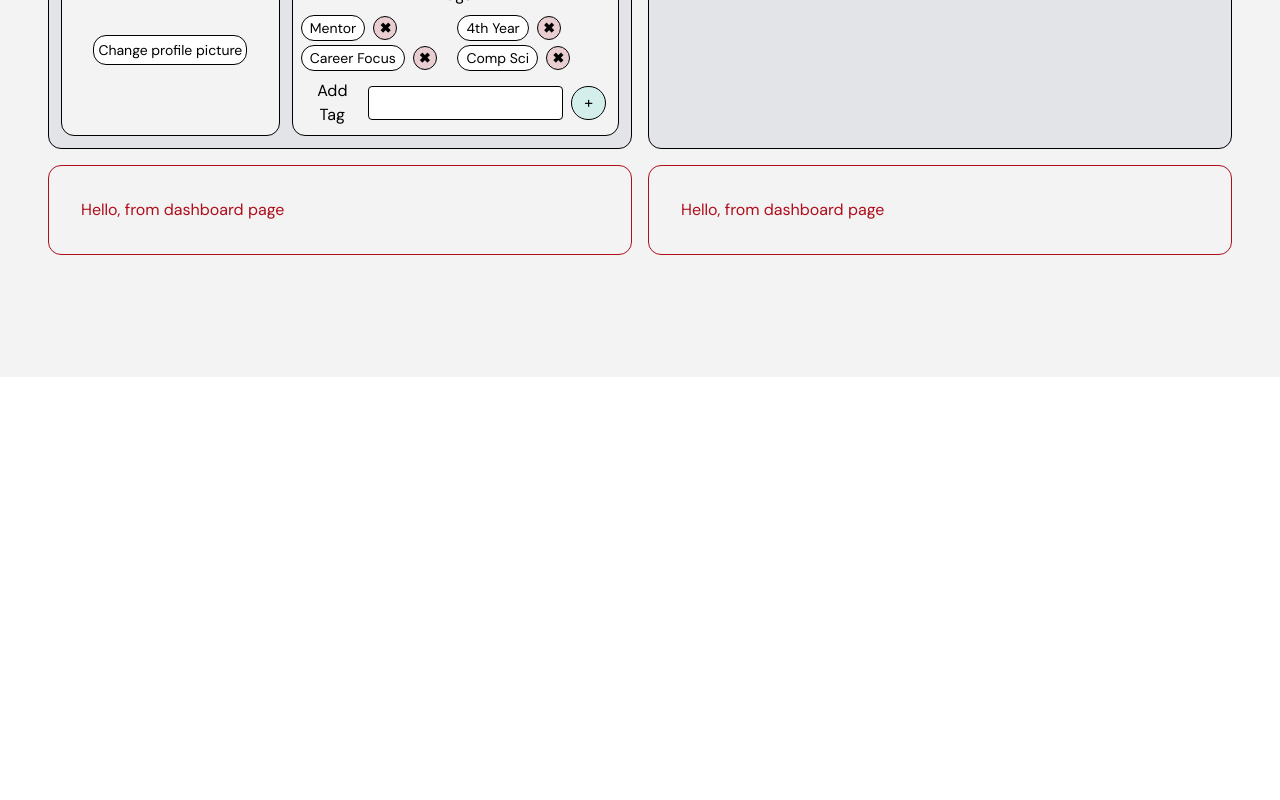
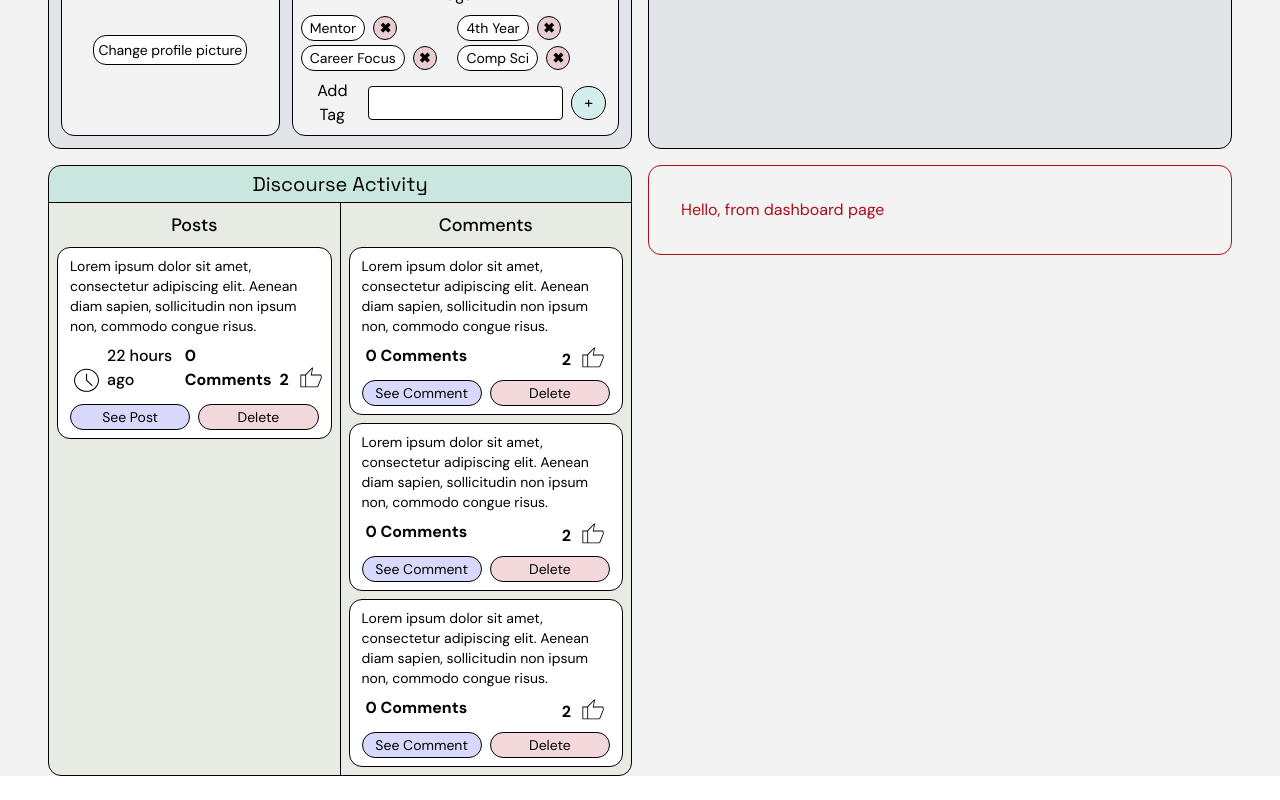
Before and after one commit to yasmine-thandi/yu-circle, a React (Vite) app in the folder frontend/: page /dashboard in a window 1280 px wide. Shown: the part 423-1223 px from the top of the page. Before the commit the page ends 800 px from the top, so only its background shows below. Built offline with nearby package versions, Linux system fonts and the light colour scheme.

Commit message:
added dicourse component to dashboard

```diff
--- a/frontend/src/App.tsx
+++ b/frontend/src/App.tsx
@@ -10,7 +10,7 @@ import DiscoursePage from './pages/DiscoursePage';
 
 function App() {
   return (
-    <div className="bg-offwhite h-screen w-screen min-w-[1000px]">
+    <div className="bg-offwhite w-screen min-w-[1000px]">
 
         <Routes>
 
--- a/frontend/src/components/Dashboard/DiscourseComp.tsx
+++ b/frontend/src/components/Dashboard/DiscourseComp.tsx
@@ -1,13 +1,158 @@
 import React from "react";
+import Thumbs from "/thumbs.svg";
+import Clock from "/clock.svg";
 
 const DiscourseComp: React.FC = () => {
   return (
 
-    <main className="flex flex-col items-center">
+    <main className="flex flex-col items-center bg-light-green border b-black rounded-lg w-full">
 
-      <p className="text-red p-8 border b-red rounded-lg w-full">
-        Hello, from dashboard page
-      </p>
+      <div className="bg-mint rounded-t-lg border-b b-black text-center font-fancy py-1 text-xl w-full">
+        Discourse Activity
+      </div>
+
+      {/* Main Section */}
+      <div className="flex flex-row w-full">
+
+        {/* Post Section */}
+        <div className="w-[50%] flex flex-col gap-2 m-2 text-center">
+
+          <h1 className="font-medium text-lg"> Posts </h1>
+
+          {/* Comment Bubble*/}
+          <div className="bg-white border b-black rounded-lg p-2 px-3 text-left">
+              <p className="text-sm">
+              Lorem ipsum dolor sit amet, consectetur adipiscing elit. Aenean diam sapien, sollicitudin non ipsum non, commodo congue risus.
+              </p>
+
+              <div className="flex flex-row gap-2 justify-between mt-2 mx-1 font-bold items-end">
+
+                <div className="flex flex-row items-end font-medium">
+                  <img src={Clock} className="h-6 pr-2"/>
+                  <span> 22 hours ago </span>
+                </div>
+
+                <p>
+                  0 Comments
+                </p>
+
+                <div className="flex flex-row items-end">
+                  <span> 2 </span>
+                  <img src={Thumbs} className="h-7 pl-2"/>
+                </div>
+
+              </div>
+              <div className="flex flex-row gap-2 justify-center mt-3">
+                <button className=" w-full py-0.5 rounded-lg border b-black cursor-pointer text-sm bg-purple hover:bg-bright-purple transition-colors duration-300">
+                See Post
+                </button>
+
+                <button className="w-full py-0.5 rounded-lg border b-black cursor-pointer text-sm bg-light-red hover:bg-red/40 transition-colors duration-300">
+                Delete
+                </button>
+              </div>
+          </div>
+        </div>
+
+        <div className="border-r-1"></div>
+
+        {/* Comment Section */}
+        <div className="w-[50%] flex flex-col gap-2 m-2 text-center">
+
+          <h1 className="font-medium text-lg"> Comments </h1>
+
+          {/* Comment Bubble*/}
+          <div className="bg-white border b-black rounded-lg p-2 px-3 text-left">
+              <p className="text-sm">
+              Lorem ipsum dolor sit amet, consectetur adipiscing elit. Aenean diam sapien, sollicitudin non ipsum non, commodo congue risus.
+              </p>
+
+              <div className="flex flex-row gap-2 justify-between mt-2 mx-1 font-bold">
+
+                <p>
+                  0 Comments
+                </p>
+
+                <div className="flex flex-row items-end">
+                  <span> 2 </span>
+                  <img src={Thumbs} className="h-7 pl-2"/>
+                </div>
+
+              </div>
+              <div className="flex flex-row gap-2 justify-center mt-2">
+                <button className=" w-full py-0.5 rounded-lg border b-black cursor-pointer text-sm bg-purple hover:bg-bright-purple transition-colors duration-300">
+                See Comment
+                </button>
+
+                <button className="w-full py-0.5 rounded-lg border b-black cursor-pointer text-sm bg-light-red hover:bg-red/40 transition-colors duration-300">
+                Delete
+                </button>
+              </div>
+          </div>
+
+          {/* Comment Bubble*/}
+          <div className="bg-white border b-black rounded-lg p-2 px-3 text-left">
+              <p className="text-sm">
+              Lorem ipsum dolor sit amet, consectetur adipiscing elit. Aenean diam sapien, sollicitudin non ipsum non, commodo congue risus.
+              </p>
+
+              <div className="flex flex-row gap-2 justify-between mt-2 mx-1 font-bold">
+
+                <p>
+                  0 Comments
+                </p>
+
+                <div className="flex flex-row items-end">
+                  <span> 2 </span>
+                  <img src={Thumbs} className="h-7 pl-2"/>
+                </div>
+
+              </div>
+              <div className="flex flex-row gap-2 justify-center mt-2">
+                <button className=" w-full py-0.5 rounded-lg border b-black cursor-pointer text-sm bg-purple hover:bg-bright-purple transition-colors duration-300">
+                See Comment
+                </button>
+
+                <button className="w-full py-0.5 rounded-lg border b-black cursor-pointer text-sm bg-light-red hover:bg-red/40 transition-colors duration-300">
+                Delete
+                </button>
+              </div>
+          </div>
+
+          {/* Comment Bubble*/}
+          <div className="bg-white border b-black rounded-lg p-2 px-3 text-left">
+              <p className="text-sm">
+              Lorem ipsum dolor sit amet, consectetur adipiscing elit. Aenean diam sapien, sollicitudin non ipsum non, commodo congue risus.
+              </p>
+
+              <div className="flex flex-row gap-2 justify-between mt-2 mx-1 font-bold">
+
+                <p>
+                  0 Comments
+                </p>
+
+                <div className="flex flex-row items-end">
+                  <span> 2 </span>
+                  <img src={Thumbs} className="h-7 pl-2"/>
+                </div>
+
+              </div>
+              <div className="flex flex-row gap-2 justify-center mt-2">
+                <button className=" w-full py-0.5 rounded-lg border b-black cursor-pointer text-sm bg-purple hover:bg-bright-purple transition-colors duration-300">
+                See Comment
+                </button>
+
+                <button className="w-full py-0.5 rounded-lg border b-black cursor-pointer text-sm bg-light-red hover:bg-red/40 transition-colors duration-300">
+                Delete
+                </button>
+              </div>
+          </div>
+
+        </div>
+
+      </div>
+
+
     </main>
   );
 };
--- a/frontend/src/index.css
+++ b/frontend/src/index.css
@@ -7,6 +7,7 @@
     --color-slate: #292F36;
 
     --color-purple: #D8D9FA;
+    --color-bright-purple: #c8baf7;
     --color-dark-purple: #B8BACF;
 
     --color-light-green: #E8EBE4;
--- a/frontend/src/pages/DashboardPage.tsx
+++ b/frontend/src/pages/DashboardPage.tsx
@@ -9,7 +9,7 @@ const DashboardPage: React.FC = () => {
   return (
     <>
     <Header />
-    <main className="grid grid-cols-2 my-6 mx-12 gap-4">
+    <main className=" bg-offwhite grid grid-cols-2 my-6 mx-12 gap-4">
       <ProfileComp />
       <SettingComp />
       <DiscourseComp />
```
Also changed, not shown: frontend/public/clock.svg (added), frontend/public/thumbs.svg (added).
